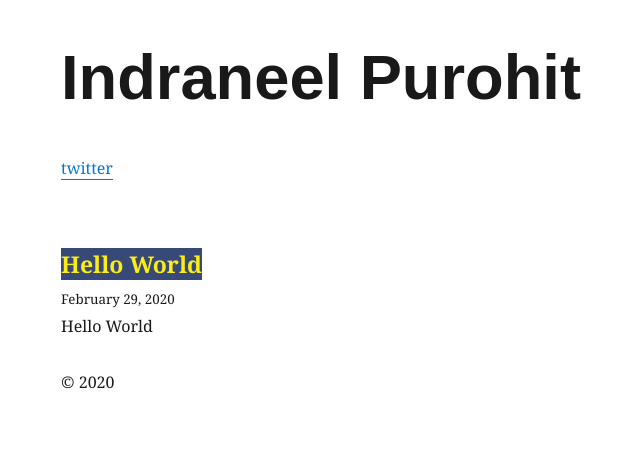
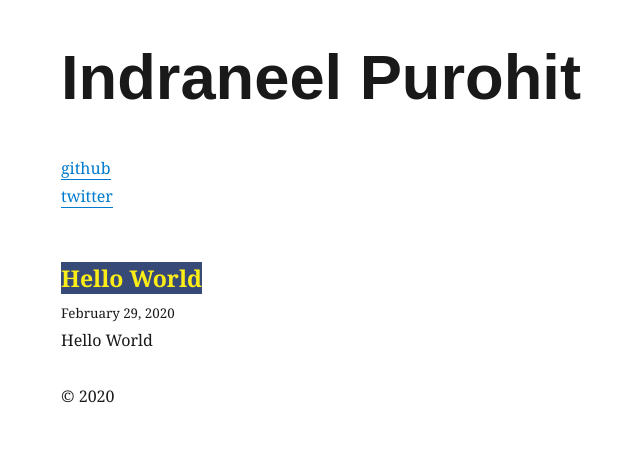
Before and after one commit to indraneel/indraneel.github.com, a Gatsby site: page / in a window 1280 px wide. Shown: the whole page, without its empty margins (96-736 px from the left). Built offline with nearby package versions, Linux system fonts and the light colour scheme; Gatsby itself is replaced by a stand-in of ours; some packages are replaced by stand-ins of ours.

Commit message:
Update bio.js

```diff
--- a/src/components/bio.js
+++ b/src/components/bio.js
@@ -28,11 +28,17 @@ const Bio = () => {
     <div
       style={{
         display: `flex`,
-        marginBottom: rhythm(2.5),
+        flexDirection: `column`,
+        marginBottom: rhythm(1.5),
       }}
     >
       <div>
-        <a href={`https://twitter.com/${social.twitter}`}>
+        <a href={`https://github.com/indraneel`} target={`_blank`}>
+          github
+        </a>
+      </div>
+      <div>
+        <a href={`https://twitter.com/${social.twitter}`} target={`_blank`}>
           twitter
         </a>
       </div>
```
